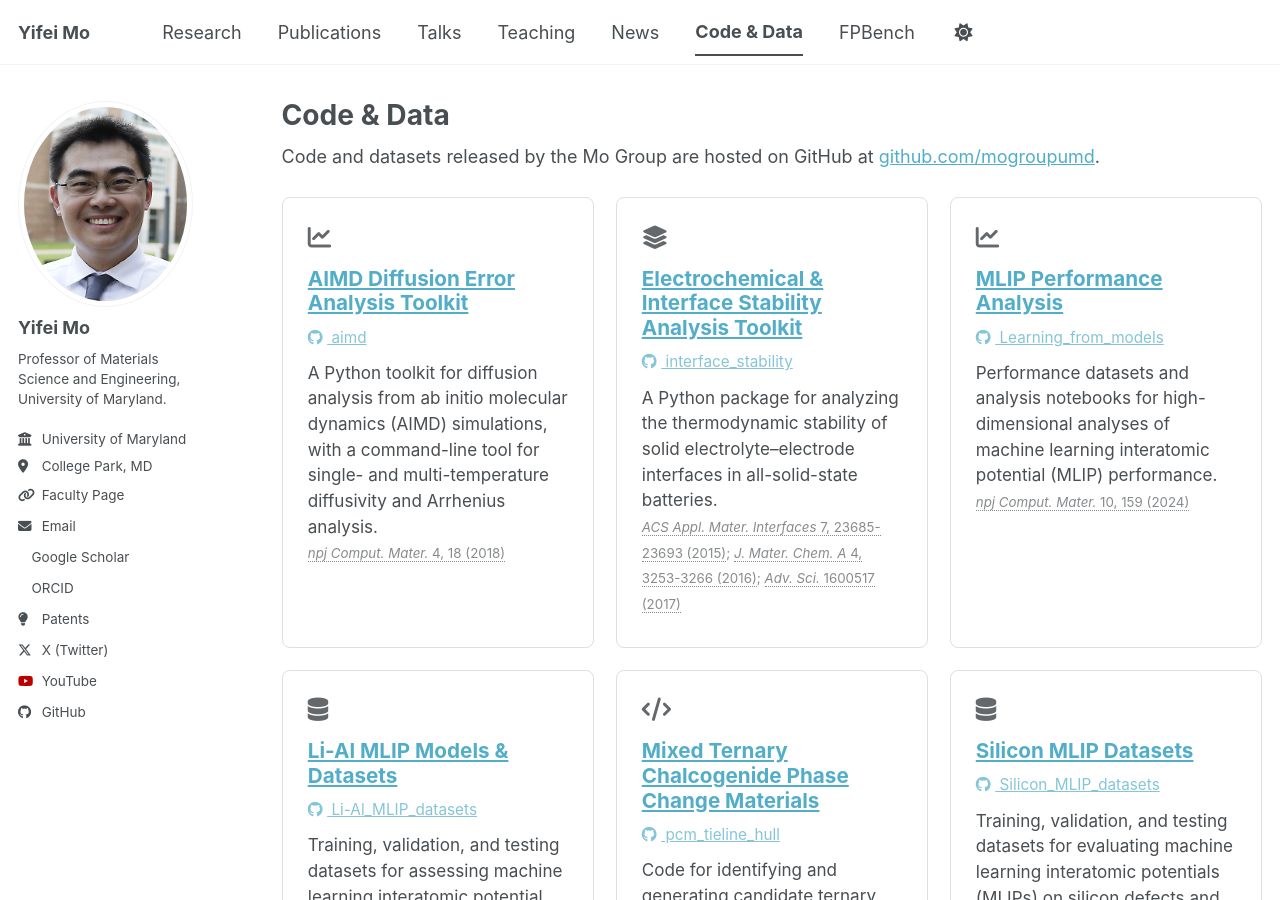
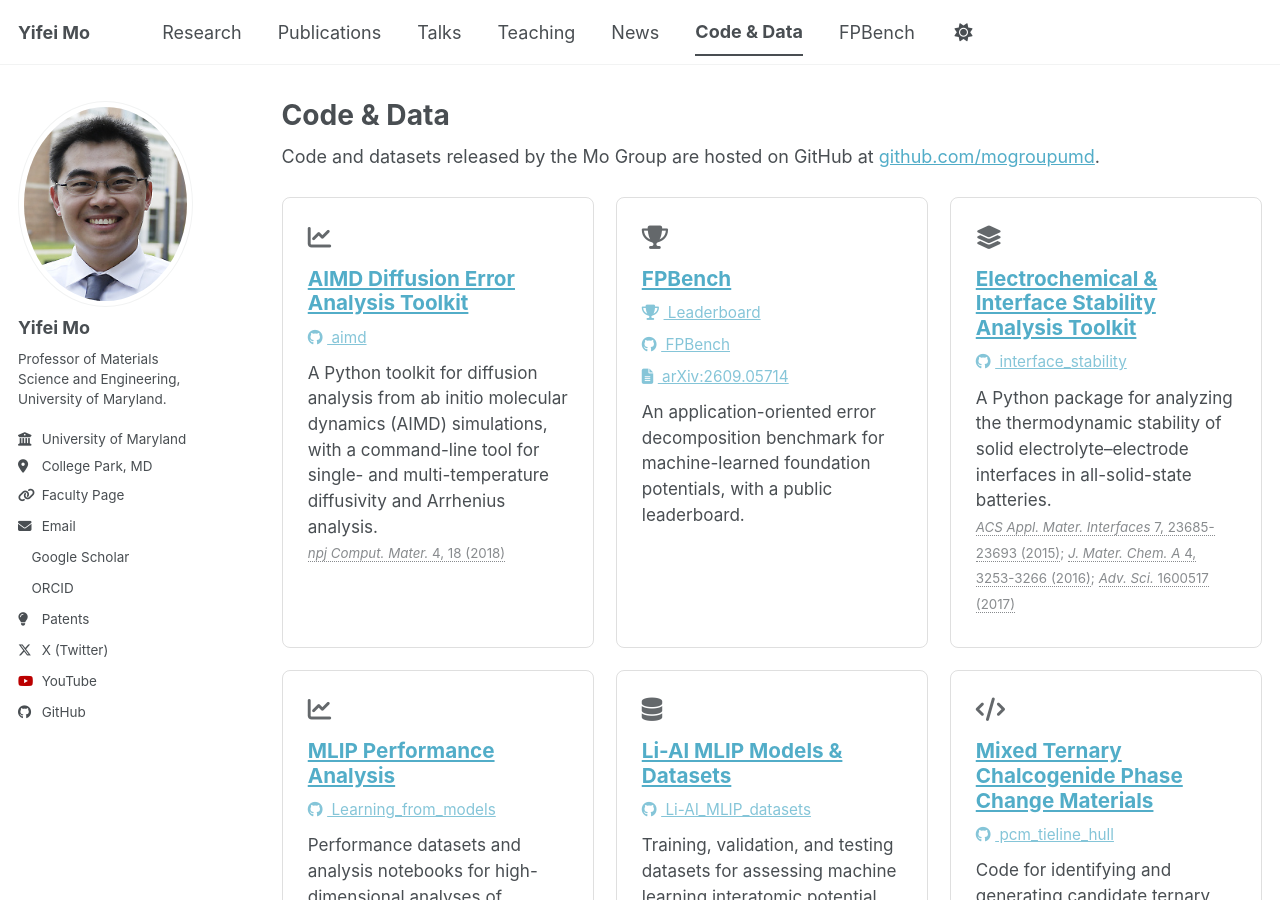
Before and after one commit to yifeimo/yifeimo.github.io, a Jekyll site: the page built from _pages/code-data.html, in a window 1280 px wide and 900 px high. Built offline with Jekyll 4.4.1, drawn with Linux system fonts in a browser that asks for light colours; a style sheet for code colours, icons or effects is not loaded.

Commit message:
Add FPBench card to Code & Data page
Includes links to the leaderboard, code repo, and paper.

Co-Authored-By: Claude Sonnet 5 <noreply@anthropic.com>

```diff
--- a/_pages/code-data.html
+++ b/_pages/code-data.html
@@ -14,7 +14,9 @@ author_profile: true
   <div class="info-card">
     <div class="card-icon"><i class="fas fa-{{ item.icon | default: 'code' }}" aria-hidden="true"></i></div>
     <h4><a href="{{ base_path }}{{ item.url }}">{{ item.title }}</a></h4>
+    {% if item.leaderboard %}<p class="card-repo"><a href="{{ item.leaderboard }}"><i class="fas fa-trophy" aria-hidden="true"></i> Leaderboard</a></p>{% endif %}
     {% if item.link %}<p class="card-repo"><a href="{{ item.link }}"><i class="fab fa-github" aria-hidden="true"></i> {{ item.repo | default: item.title }}</a></p>{% endif %}
+    {% if item.paper %}<p class="card-repo"><a href="{{ item.paper }}"><i class="fas fa-file-alt" aria-hidden="true"></i> {{ item.paper_label | default: "Paper" }}</a></p>{% endif %}
     <p>{{ item.excerpt | markdownify }}</p>
   </div>
 {% endfor %}
--- /dev/null
+++ b/_portfolio/fpbench.md
@@ -0,0 +1,17 @@
+---
+title: "FPBench"
+repo: "FPBench"
+excerpt: "An application-oriented error decomposition benchmark for machine-learned foundation potentials, with a public leaderboard."
+collection: portfolio
+icon: trophy
+leaderboard: "https://mogroupumd.github.io/FPBench/"
+link: "https://github.com/mogroupumd/FPBench"
+paper: "https://arxiv.org/abs/2609.05714"
+paper_label: "arXiv:2609.05714"
+---
+
+FPBench decomposes the error of machine-learned foundation potentials into application-oriented components, and hosts a public leaderboard for comparing model performance.
+
+Reference: Kiyan Amirian, Ramanuja Srinivasan Saravanan, Felix Adams, Charles E. Schwarz, Yifei Mo\*, "FPBench: Application-Oriented Error Decomposition for Foundation Potentials", [arXiv:2609.05714](https://arxiv.org/abs/2609.05714)
+
+[Leaderboard](https://mogroupumd.github.io/FPBench/) · [View on GitHub](https://github.com/mogroupumd/FPBench) · [Paper](https://arxiv.org/abs/2609.05714)
```
